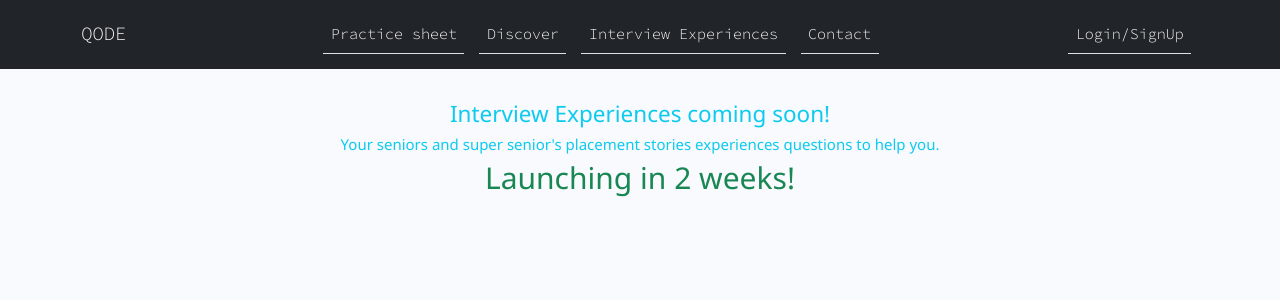
After one commit to ampyy/QODE, a Django app: page /interview in a window 1280 px wide. The commit adds this page. Shown: the top 300 px of the page. Run offline with Django 4.2, Linux system fonts and the light colour scheme; some libraries are stand-ins or nearby versions.

Commit message:
coming soon features

```diff
--- a/dsa_app/admin.py
+++ b/dsa_app/admin.py
@@ -7,3 +7,4 @@ admin.site.register(Question)
 admin.site.register(Sheet)
 admin.site.register(UserQuestion)
 admin.site.register(Solution)
+admin.site.register(Contact)
--- a/dsa_app/forms.py
+++ b/dsa_app/forms.py
@@ -119,3 +119,19 @@ class UpdateQuestionForm(forms.ModelForm):
     class Meta:
         model = UserQuestion
         fields = ('name', 'Tag', 'question_link', 'solution_link',)
+
+
+class ContactForm(forms.ModelForm):
+    name = forms.CharField(
+        widget=forms.TextInput(attrs={'placeholder': 'your name?'}),
+        label='Name')
+    email_id = forms.CharField(
+        widget=forms.TextInput(attrs={'placeholder': 'email?'}),
+        label='Email')
+    description = forms.CharField(
+        widget=forms.Textarea(attrs={'placeholder': 'what is your query?'}),
+        label='Query')
+
+    class Meta:
+        model = Contact
+        fields = ('name', 'email_id', 'description',)
--- a/dsa_app/models.py
+++ b/dsa_app/models.py
@@ -123,3 +123,9 @@ class Solution(models.Model):
     solution_file = models.FileField(upload_to='uploads/solutions', null=False, blank=False)
     description = models.CharField(max_length=400)
     posted = models.DateTimeField(auto_now_add=True)
+
+
+class Contact(models.Model):
+    name = models.CharField(max_length=30)
+    email_id = models.CharField(max_length=100)
+    description = models.CharField(max_length=400)
--- a/dsa_app/templates/dsa_app/base.html
+++ b/dsa_app/templates/dsa_app/base.html
@@ -42,7 +42,12 @@
                     </a>
                 </li>
                 <li class="nav-item border-bottom m-2">
-                    <a href="" class="nav-link active font">
+                    <a href="{% url 'interview' %}" class="nav-link active font">
+                        Interview Experiences
+                    </a>
+                </li>
+                <li class="nav-item border-bottom m-2">
+                    <a href="{% url 'contact' %}" class="nav-link active font">
                         Contact
                     </a>
                 </li>
--- /dev/null
+++ b/dsa_app/templates/dsa_app/interview/coming.html
@@ -0,0 +1,12 @@
+{% extends 'dsa_app/base.html' %}
+{% load crispy_forms_tags %}
+{% block content %}
+<div class="container" style="margin-top: 100px;">
+    <div class="text-center" style="margin: 0 auto; width:100%">
+        <h4 class="text-info">Interview Experiences coming soon!</h4>
+        <h6 class="text-info">Your seniors and super senior's placement stories experiences questions to help you.</h6>
+        <h2 class="text-success">Launching in 2 weeks!</h2>
+    </div>
+</div>
+
+{% endblock content %}
--- a/dsa_app/urls.py
+++ b/dsa_app/urls.py
@@ -3,6 +3,8 @@ from .views import *
 
 urlpatterns = [
     path("", home, name='home'),
+    path("interview", interview, name='interview'),
+    path("contact-us", ContactView.as_view(), name='contact'),
     path("sheets", sheets,  name='sheets'),
     path("profile", profile, name='profile'),
     path("practice", practice, name='practice'),
--- a/dsa_app/views.py
+++ b/dsa_app/views.py
@@ -14,6 +14,10 @@ from django.db.models import Avg, Count
 def home(request):
     basic = Question.objects.filter(level='BASIC')[:3]
     return render(request, "dsa_app/home.html", {'basic':basic})
+
+
+def interview(request):
+    return render(request, "dsa_app/interview/coming.html")
 
 
 def sheets(request):
@@ -149,6 +153,15 @@ class QuestionCreateView(LoginRequiredMixin, generic.CreateView):
         return kwargs
 
 
+class ContactView(LoginRequiredMixin, generic.CreateView):
+    model = Contact
+    form_class = ContactForm
+    template_name = 'dsa_app/contact.html'
+
+    def get_success_url(self):
+        return reverse('home')
+
+
 @login_required
 def update_question(request, slug):
     context = {}
```
Also changed, not shown: dsa_app/templates/dsa_app/contact.html (added, +26 -0 lines), db.sqlite3, dsa_app/migrations/0024_contact.py (added).
